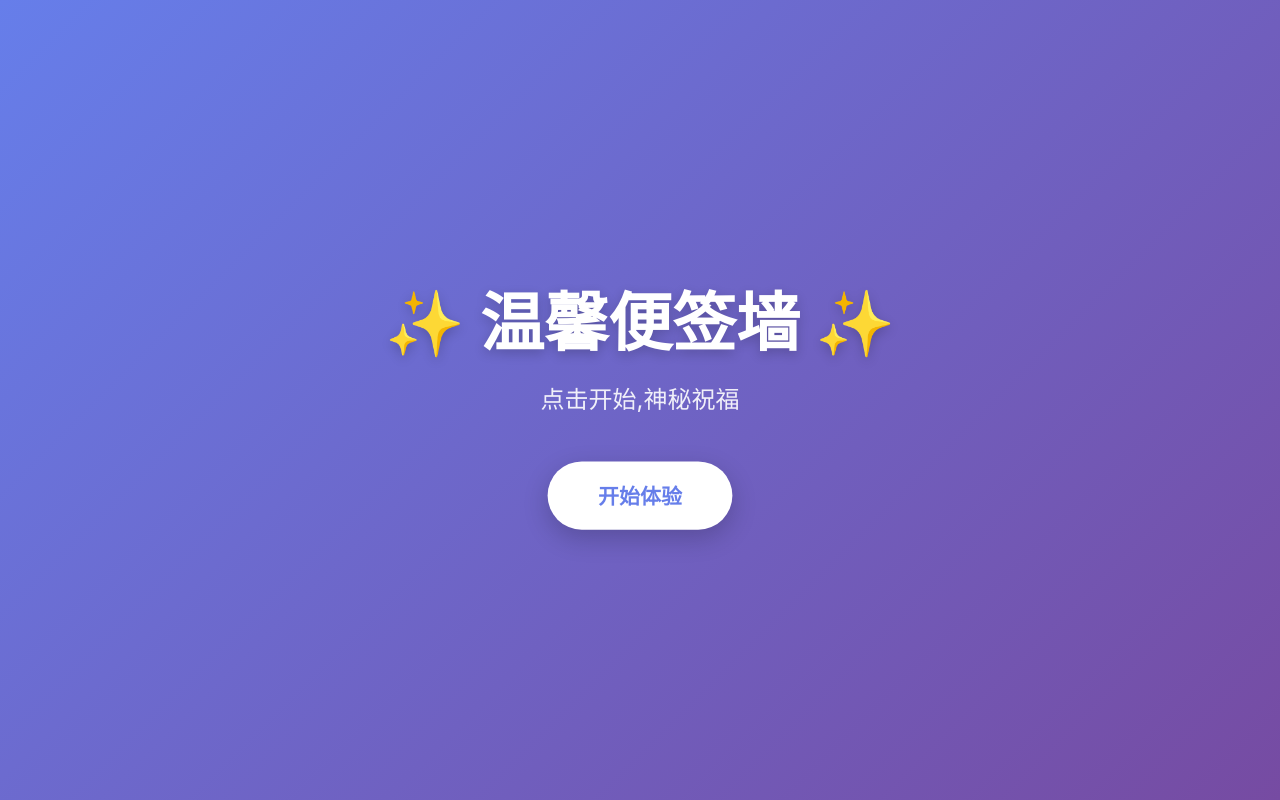
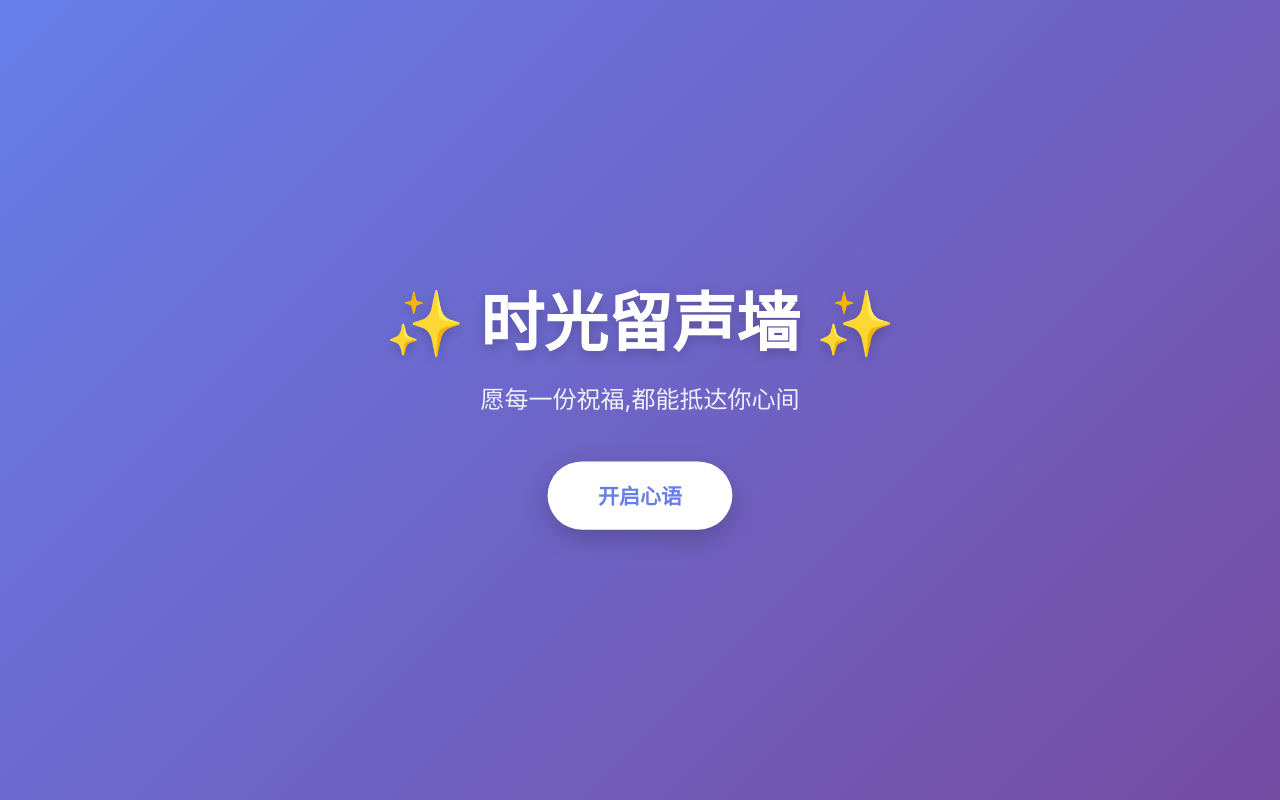
Before and after one commit to yyq415025/sticky-notes-wall, a website: page surprise.html in a window 1280 px wide. Drawn offline with Linux system fonts and the light colour scheme.

Commit message:
Update surprise.html

```diff
--- a/surprise.html
+++ b/surprise.html
@@ -3,7 +3,7 @@
 	<head>
 		<meta charset="UTF-8" />
 		<meta name="viewport" content="width=device-width, initial-scale=1.0" />
-		<title>祝福墙</title>
+		<title>心语墙</title>
 		<style>
 			* {
 				box-sizing: border-box;
@@ -315,9 +315,9 @@
 		<!-- 启动屏幕 -->
 		<div id="start-screen">
 			<div class="start-content">
-				<h1 class="start-title">✨ 温馨便签墙 ✨</h1>
-				<p class="start-subtitle">点击开始,神秘祝福</p>
-				<button id="start-btn">开始体验</button>
+				<h1 class="start-title">✨ 时光留声墙 ✨</h1>
+				<p class="start-subtitle">愿每一份祝福,都能抵达你心间</p>
+				<button id="start-btn">开启心语</button>
 			</div>
 		</div>
 
```
